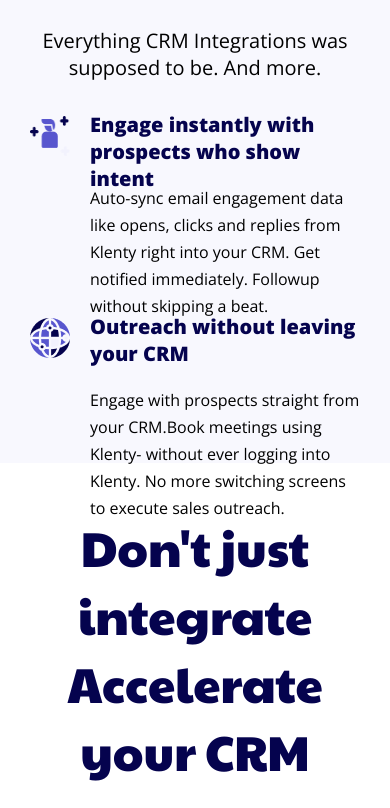
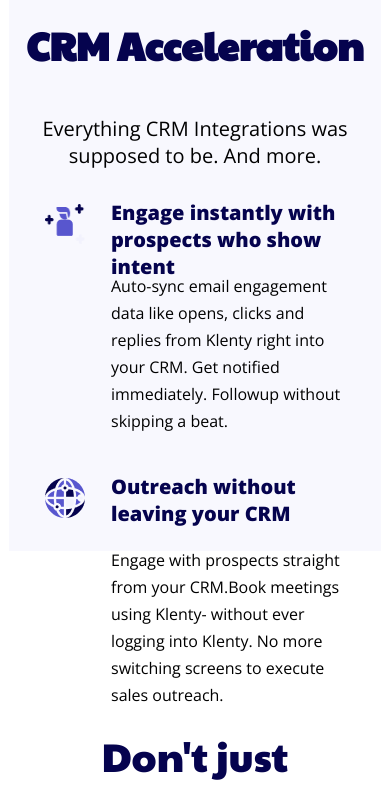
Before and after one commit to saravanan-inc/Saravana-KlentySoft-Incorporation, a plain HTML site: page index.html in a window 390 px wide. Shown: the part 678-1486 px from the top of the page. Drawn offline with nearby package versions, Linux system fonts and the light colour scheme.

Commit message:
responsive edits

```diff
--- a/styles-responsive.css
+++ b/styles-responsive.css
@@ -1,6 +1,9 @@
 
 
 @media (max-width: 768px) {
+    *{
+        margin: 0px 3px;
+    }
     /* header */
     .header__container {
         justify-content: space-around;
@@ -18,6 +21,7 @@
         margin: 20px 10px;
         font-size: 40px;
         line-height: initial;
+        height: 20%;
     }
 
     .block-1 p {
@@ -26,10 +30,19 @@
         margin-top: 7x;
     }
 
+    .inner-blocks {
+        height: 100%;
+    }
+
+    .inner-block {
+        margin: 20px 10px;
+    }
+
     /* block-2 */
 
     .block-2 > p {
         margin: 0 10px;
+        height: 100%;
     }
 
     .inner-blocks {
@@ -43,12 +56,19 @@
 
     .inner-blocks p {
         width: 100%;
+        height: 150px;
     }
 
     /* block-3 */
 
     .inner-block-3 {
         flex-direction: column;
+    }
+
+    .block-3 h1 {
+        margin-top: 170px;
+        width: 100%;
+        font-size: 40px;
     }
 
     .inner-blocks-3 > * {
@@ -76,6 +96,11 @@
 
     .inner-block-5-1 h2 {
         width: 100%;
+    }
+
+    .inner-block-5-1 h4 {
+        width: 100%;
+        height: 100%;
     }
 
     /* block-5 */
```
